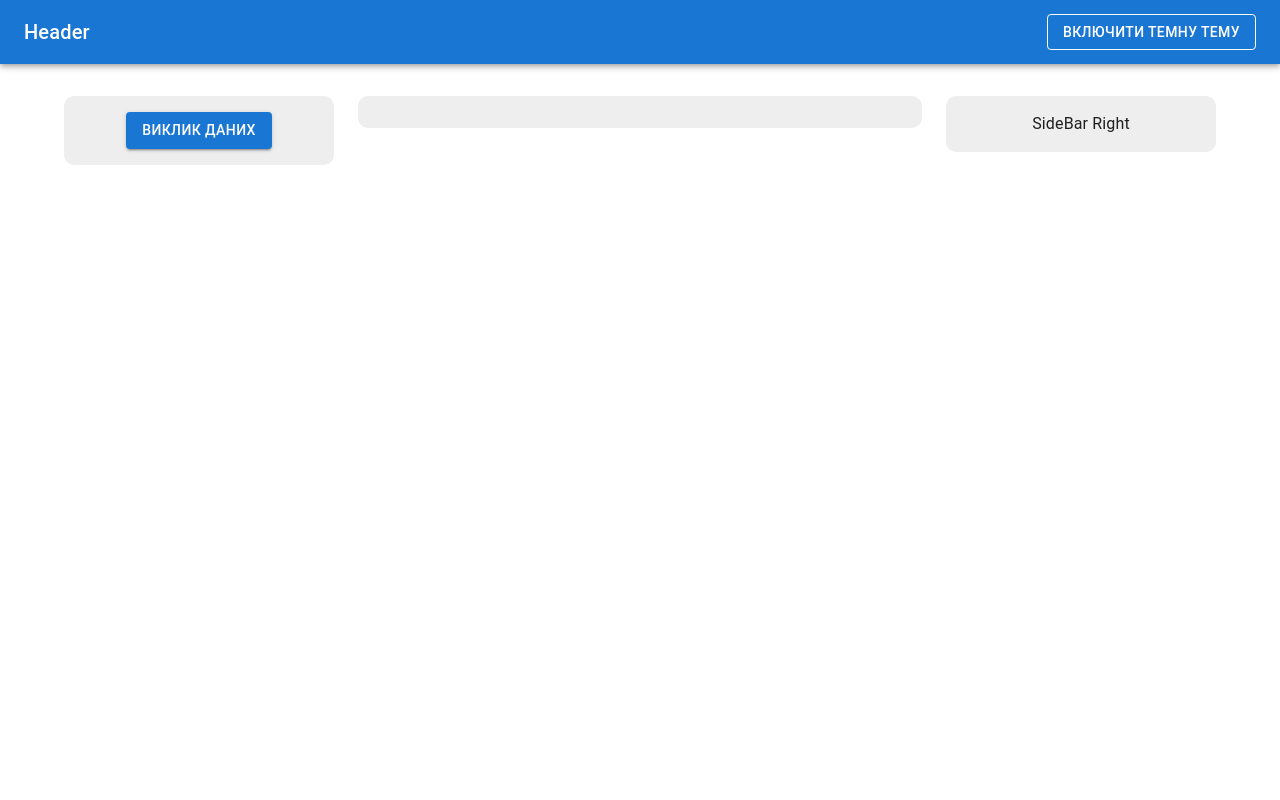
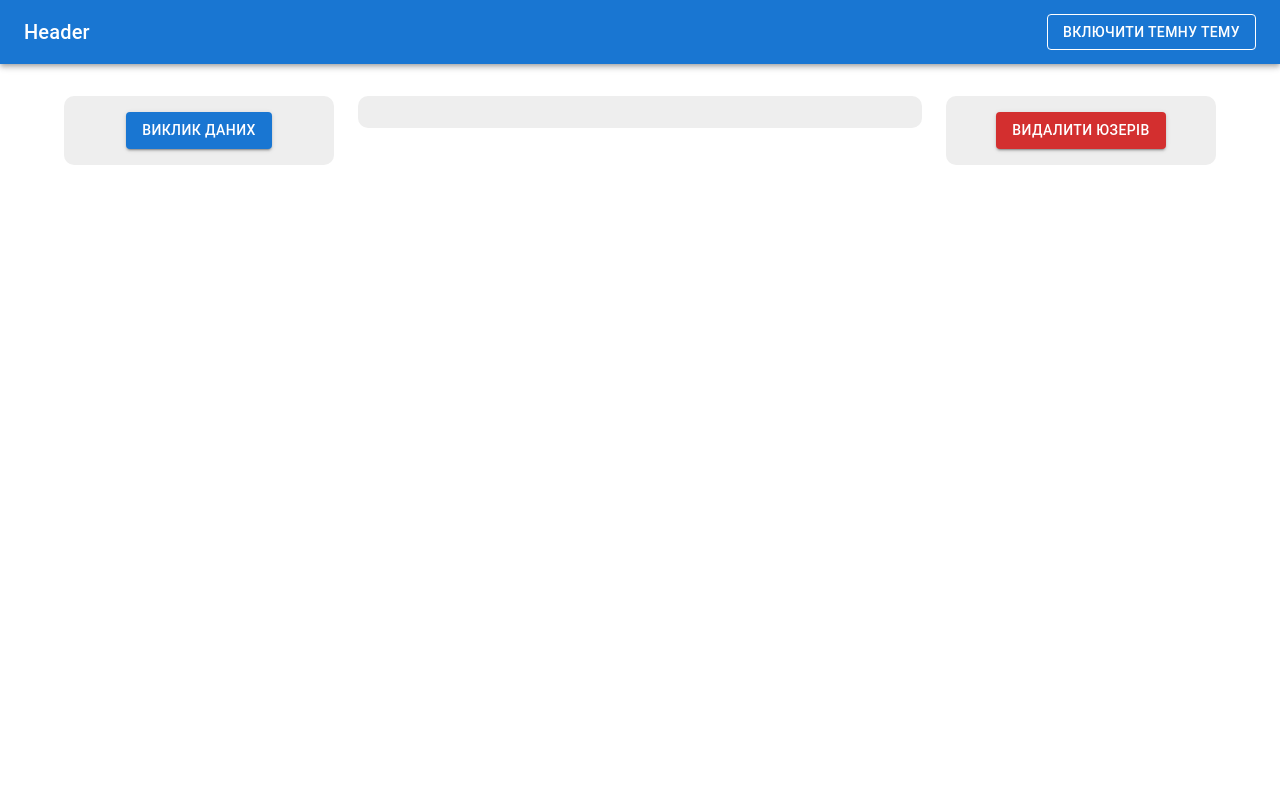
Before and after one commit to Valkor95/HW_React, a React (Vite) app: page /home in a window 1280 px wide. Shown: the top 800 px of the page. Built offline with nearby package versions, Linux system fonts and the light colour scheme.

Commit message:
HW_React_28.1_v17_'add logic button delete, context'

```diff
--- /dev/null
+++ b/src/Components/AllUsers.jsx
@@ -0,0 +1,12 @@
+import React from 'react';
+import {useTheme} from "../Context.jsx";
+
+function AllUsers(props) {
+
+
+    return (
+        <div></div>
+    );
+}
+
+export default AllUsers;
--- /dev/null
+++ b/src/Components/ButtonDelete.jsx
@@ -0,0 +1,18 @@
+import React from 'react';
+import {Box, Button} from "@mui/material";
+import {useTheme} from "../Context.jsx";
+
+function ButtonDelete(props) {
+    const {darkMode, deleteAll} = useTheme()
+    return (
+        <Box>
+            <Button
+                variant='contained'
+                color={darkMode ? 'warning' : 'error'}
+                onClick={deleteAll}
+            >Видалити юзерів</Button>
+        </Box>
+    );
+}
+
+export default ButtonDelete;
--- a/src/Components/Layout.jsx
+++ b/src/Components/Layout.jsx
@@ -5,6 +5,7 @@ import Header from "./Header.jsx";
 import Routes from "./Routes.jsx";
 import {useTheme} from "../Context.jsx";
 import ButtonFetch from "./ButtonFetch.jsx";
+import ButtonDelete from "./ButtonDelete.jsx";
 
 function Layout(props) {
     const { darkMode } = useTheme();
@@ -61,7 +62,7 @@ function Layout(props) {
                                     borderRadius: '10px'
                                 }}
                                 >
-                                    SideBar Right
+                                    <ButtonDelete/>
                                 </Box>
                             </Grid>
                         </Grid>
--- a/src/Context.jsx
+++ b/src/Context.jsx
@@ -33,8 +33,12 @@ export function Provider({children}) {
         }
     }, []);
 
+    const deleteAll = () => {
+        localStorage.clear()
+    }
+
     return (
-        <ContextData.Provider value={{darkMode, toggleTheme, fetchData, users}}>
+        <ContextData.Provider value={{darkMode, toggleTheme, fetchData, users, deleteAll}}>
             {children}
         </ContextData.Provider>
     );
--- a/src/Page/MainPage.jsx
+++ b/src/Page/MainPage.jsx
@@ -1,8 +1,12 @@
 import React from 'react';
+import {Box} from "@mui/material";
+import AllUsers from "../Components/AllUsers.jsx";
 
 function MainPage(props) {
     return (
-        <div></div>
+        <Box>
+            <AllUsers/>
+        </Box>
     );
 }
 
```
